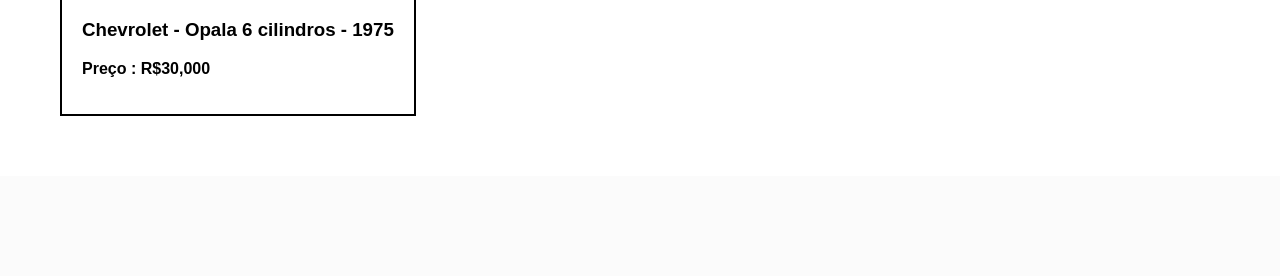
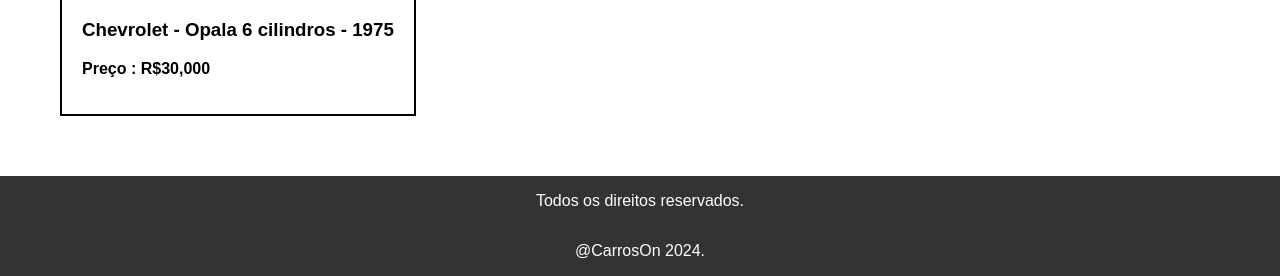
Before and after one commit to PedroNunesBH/cars-market-django, a Django app: page /cars/ in a window 1280 px wide. Shown: the part 881-1157 px from the top of the page. Before the commit the page ends 997 px from the top, so only its background shows below. Run offline with Django 5.2, Linux system fonts and the light colour scheme; data comes from the database, SQL or seed files in the repository.

Commit message:
Criacao do footer no base.html

```diff
--- a/app/templates/base.html
+++ b/app/templates/base.html
@@ -31,5 +31,10 @@
         {% block content %}
         {% endblock %}
     </main>
+
+    <footer class="rodape">
+        <p class="item-rodape">Todos os direitos reservados.</p>
+        <p class="item-rodape">@CarrosOn 2024.</p>
+    </footer>
 </body>
 </html>
--- a/static/css/index.css
+++ b/static/css/index.css
@@ -99,3 +99,13 @@
     color: white;
     margin: 10px 5px;
 }
+
+.rodape {
+    display: grid;
+    background-color: #333;
+    text-align: center;
+}
+
+.item-rodape {
+    color: white;
+}
```
